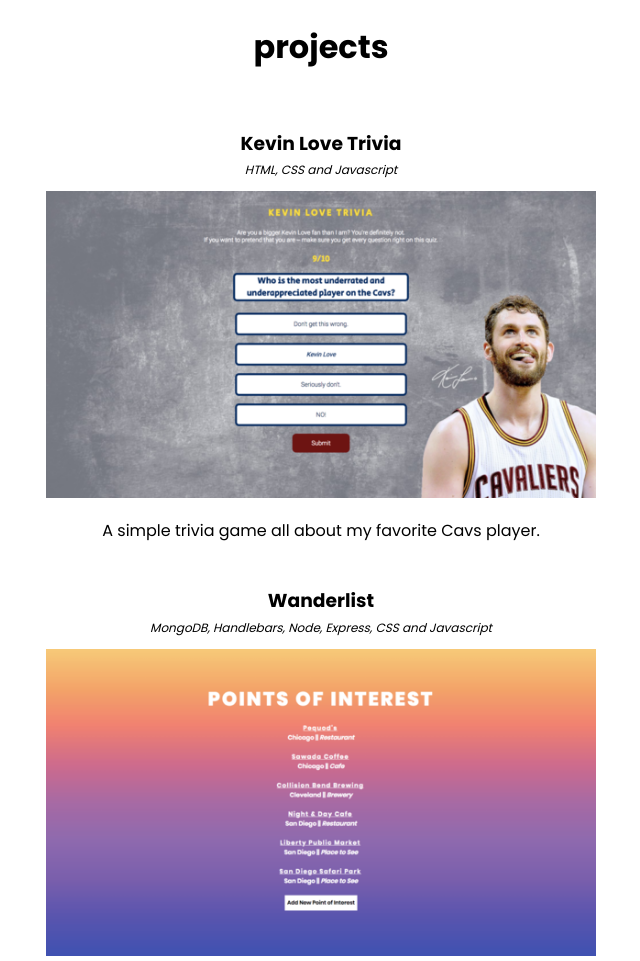
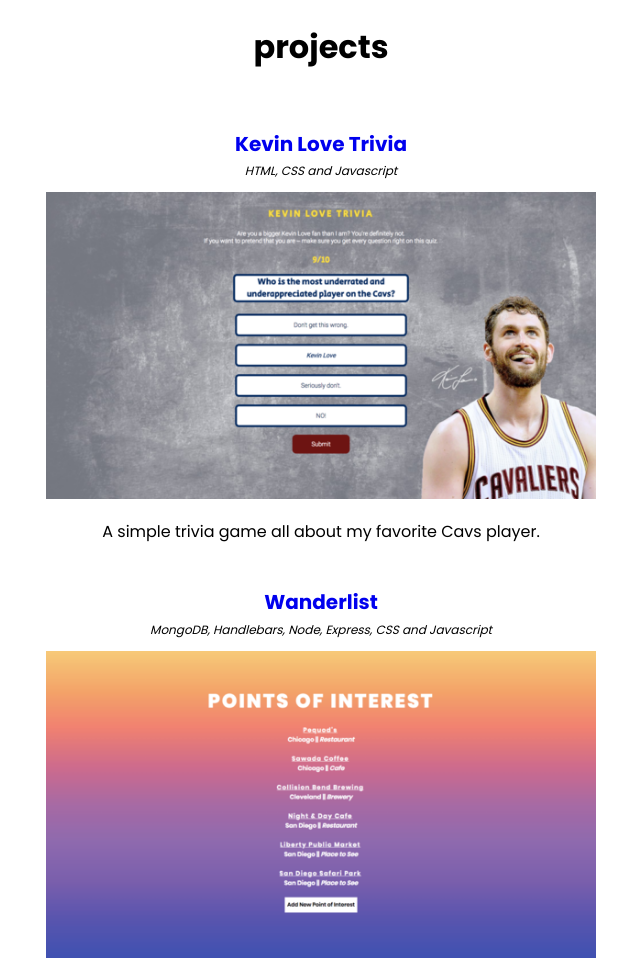
Before and after one commit to angmalone/portfolio-edit, a plain HTML site: page index.html in a window 1280 px wide. Shown: the part 1366-2327 px from the top of the page, without its empty margins (319-959 px from the left). Drawn offline with Linux system fonts and the light colour scheme.

Commit message:
margin change

```diff
--- a/index.html
+++ b/index.html
@@ -47,13 +47,17 @@
         <h1 id="projects">projects</h1>
         <div class="projects">
             </br>
-            <h3>Kevin Love Trivia</h3>
+            <h3>
+                <a href="https://angmalone.github.io/project-1/">Kevin Love Trivia</a>
+            </h3>
             <p class="use">HTML, CSS and Javascript</p>
             <img src="./pics/klove.png" alt="kevin love" class="proj-img">
             <p>A simple trivia game all about my favorite Cavs player.
                 </br>
                 </br>
-                <h3>Wanderlist</h3>
+                <h3>
+                    <a href="https://the-wanderlist.herokuapp.com/">Wanderlist</a>
+                </h3>
                 <p class="use">MongoDB, Handlebars, Node, Express, CSS and Javascript</p>
                 <img src="./pics/wanderlist.png" alt="wanderlist" class="proj-img">
                 <p>A travel planning app that allows the user to create, add, edit and delete points of interest in cities they
--- a/style.css
+++ b/style.css
@@ -63,7 +63,7 @@ a {
 .email,
 .github,
 .linkedin {
-  margin: 40px;
+  margin: 20px;
 }
 .contact {
   display: inline-flex;
```
